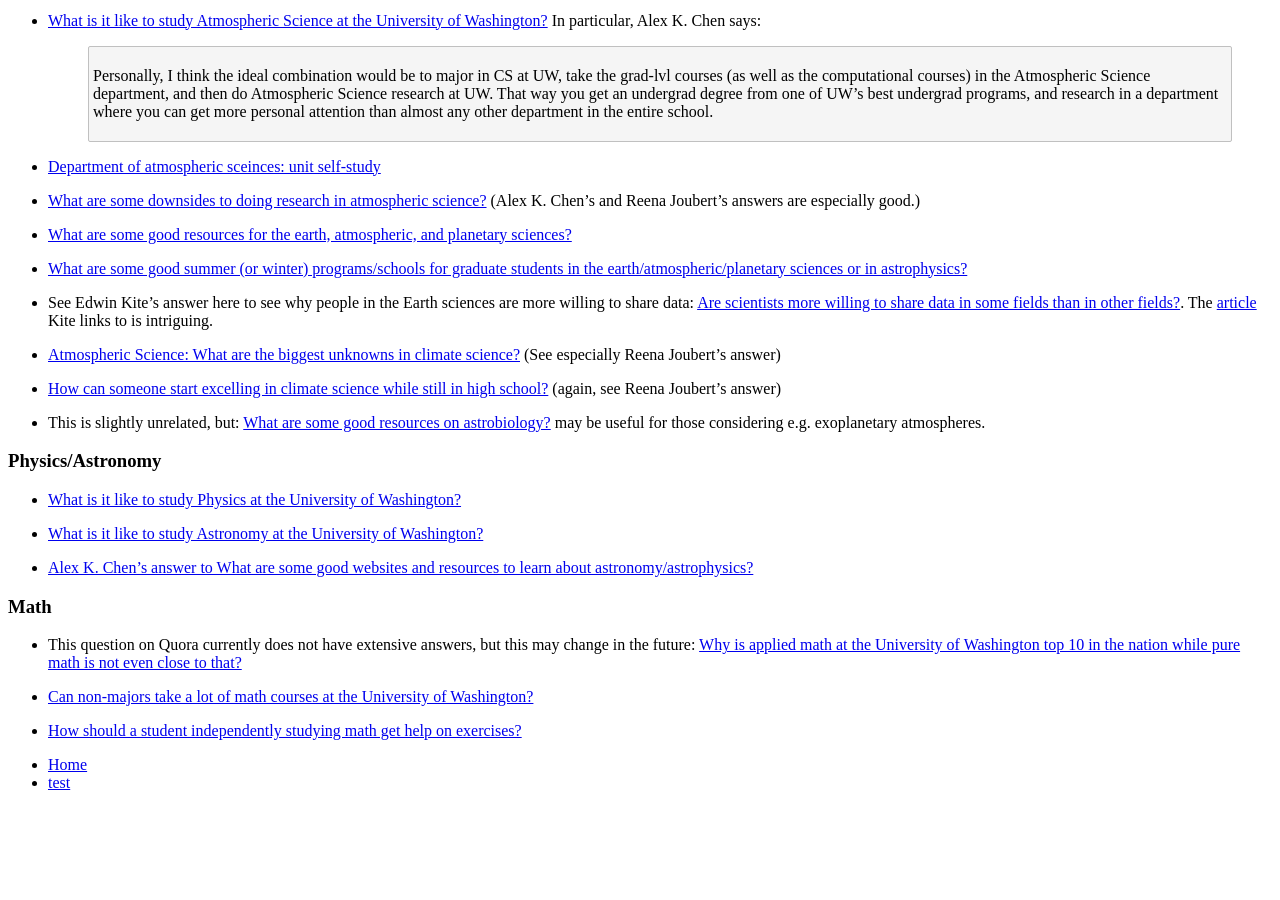
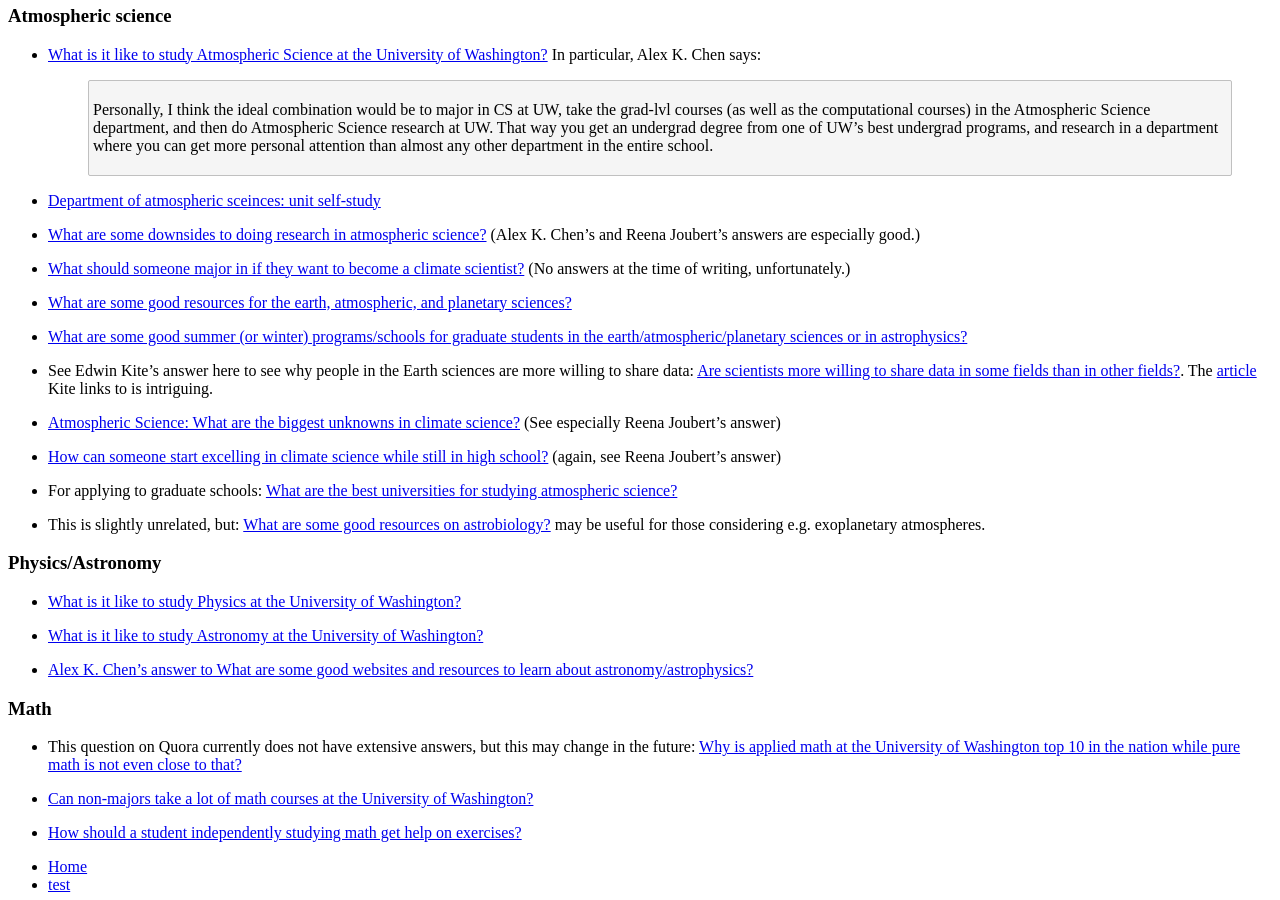
Before and after one commit to riceissa/abc, a Jekyll site: the page built from uw.markdown, in a window 1280 px wide and 900 px high, scrolled down 2168 px. Built offline with Jekyll 4.4.1, drawn with Linux system fonts in a browser that asks for light colours; Markdown is read by kramdown in place of the engine named in the settings; before the commit the page ends 2976 px from its top, so only the background shows below that; some of the changed text lies outside the part shown.

Commit message:
add some new Quora questions

```diff
--- a/uw.markdown
+++ b/uw.markdown
@@ -64,6 +64,8 @@
     research?](https://www.quora.com/How-can-high-school-students-entering-the-University-of-Washington-as-freshmen-gain-experience-in-research)
 
 - [How can an undergraduate at the University of Washington find research?](https://www.quora.com/How-can-an-undergraduate-at-the-University-of-Washington-find-research)
+
+- [What are the current exciting research projects at the University of Washington?](https://www.quora.com/What-are-the-current-exciting-research-projects-at-the-University-of-Washington)
 
 ### Getting the most out of UW
 
@@ -150,6 +152,8 @@
 
 - [What are some downsides to doing research in atmospheric science?](https://www.quora.com/What-are-some-downsides-to-doing-research-in-atmospheric-science) (Alex K. Chen’s and Reena Joubert’s answers are especially good.)
 
+- [What should someone major in if they want to become a climate scientist?](https://www.quora.com/Atmospheric-Science/What-should-someone-major-in-if-they-want-to-become-a-climate-scientist) (No answers at the time of writing, unfortunately.)
+
 - [What are some good resources for the earth, atmospheric, and planetary sciences?](https://www.quora.com/What-are-some-good-resources-for-the-earth-atmospheric-and-planetary-sciences)
 
 - [What are some good summer (or winter) programs/schools for graduate students in the earth/atmospheric/planetary sciences or in astrophysics?](https://www.quora.com/What-are-some-good-summer-or-winter-programs-schools-for-graduate-students-in-the-earth-atmospheric-planetary-sciences-or-in-astrophysics)
@@ -159,6 +163,8 @@
 - [Atmospheric Science: What are the biggest unknowns in climate science?](https://www.quora.com/Atmospheric-Science/What-are-the-biggest-unknowns-in-climate-science) (See especially Reena Joubert’s answer)
 
 - [How can someone start excelling in climate science while still in high school?](https://www.quora.com/How-can-someone-start-excelling-in-climate-science-while-still-in-high-school) (again, see Reena Joubert’s answer)
+
+- For applying to graduate schools: [What are the best universities for studying atmospheric science?](https://www.quora.com/What-are-the-best-universities-for-studying-atmospheric-science)
 
 - This is slightly unrelated, but: [What are some good resources on astrobiology?](https://www.quora.com/What-are-some-good-resources-on-astrobiology) may be useful for those considering e.g. exoplanetary atmospheres.
 
```
